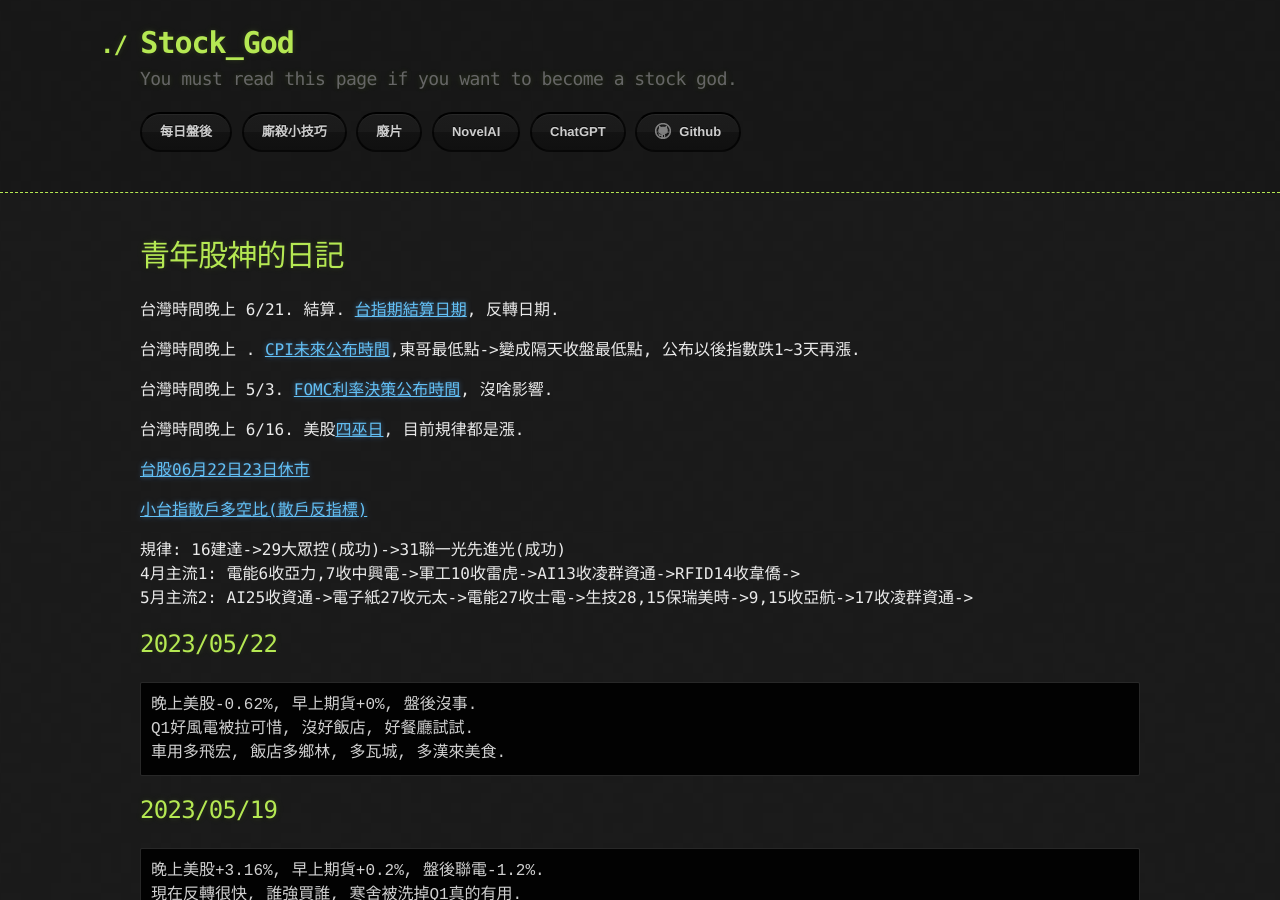
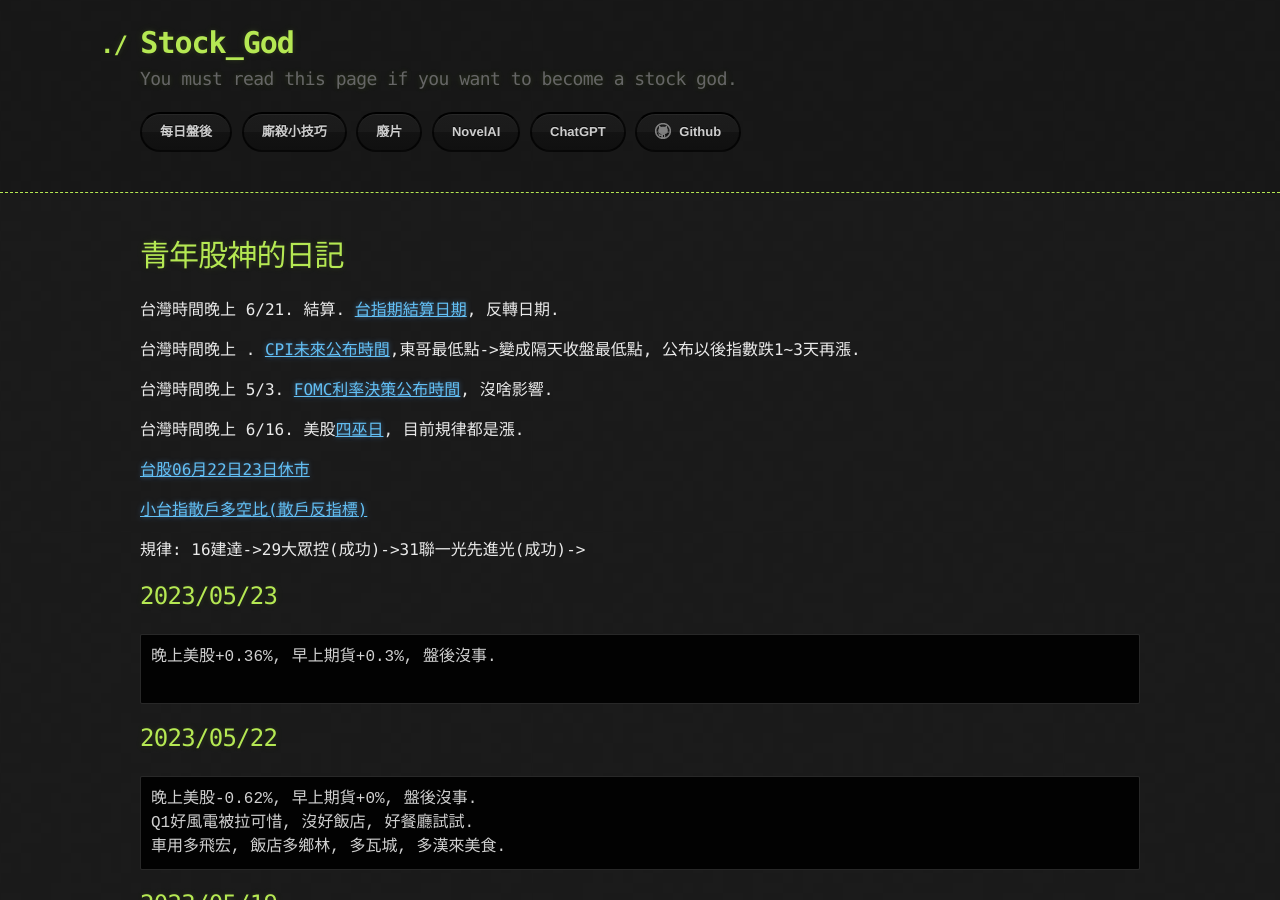
Before and after one commit to lepg5487/Stock_God, a Jekyll site: the page built from index.md, in a window 1280 px wide and 900 px high. Built offline with Jekyll 4.4.1, drawn with Linux system fonts in a browser that asks for light colours; our own code applies the rules of GitHub Pages for plain Markdown files.

Commit message:
Update index.md

````diff
--- a/index.md
+++ b/index.md
@@ -16,9 +16,13 @@ layout: testlayouts
 
 [小台指散戶多空比(散戶反指標)](https://www.macromicro.me/charts/20069/tw-mtx-long-to-short-ratio-of-individual-player)
 
-規律: 16建達->29大眾控(成功)->31聯一光先進光(成功)
-4月主流1: 電能6收亞力,7收中興電->軍工10收雷虎->AI13收凌群資通->RFID14收韋僑->
-5月主流2: AI25收資通->電子紙27收元太->電能27收士電->生技28,15保瑞美時->9,15收亞航->17收凌群資通->
+規律: 16建達->29大眾控(成功)->31聯一光先進光(成功)->
+
+## 2023/05/23
+```
+晚上美股+0.36%, 早上期貨+0.3%, 盤後沒事.
+
+```
 
 ## 2023/05/22
 ```
````
